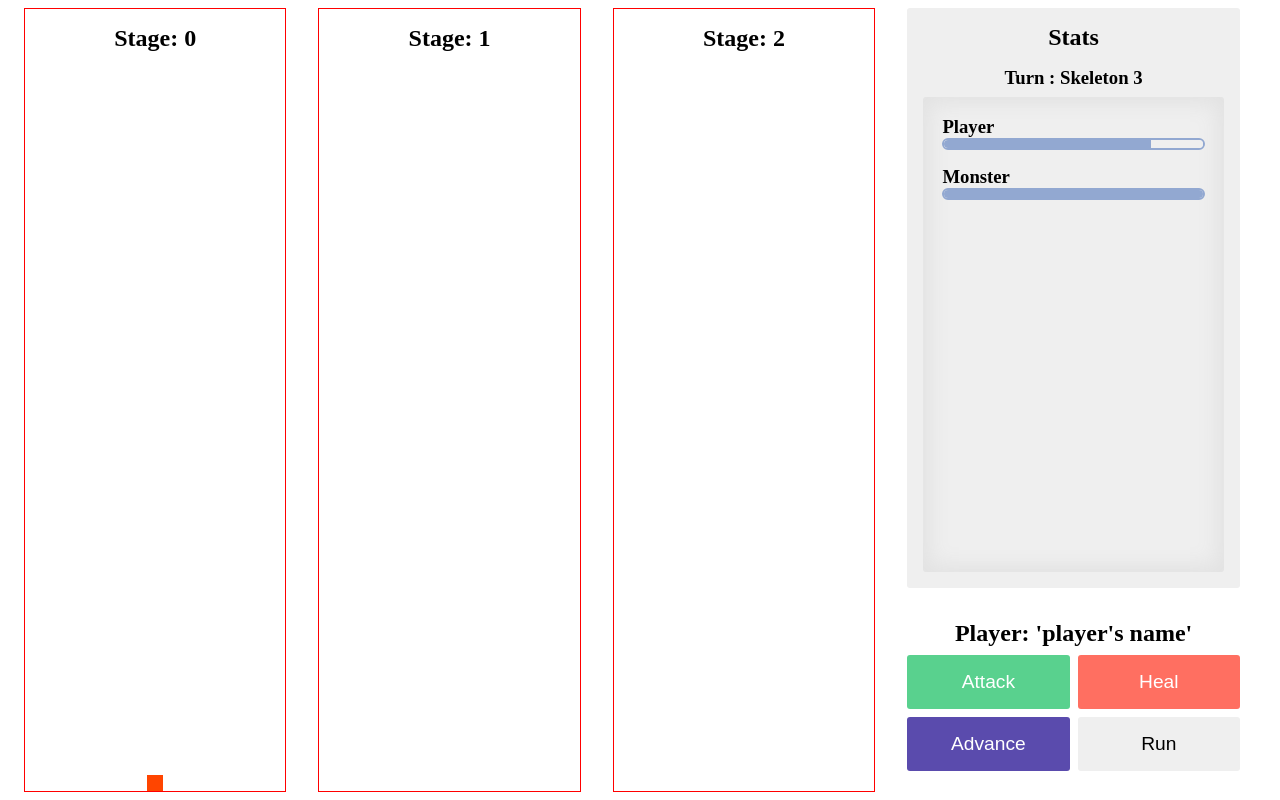
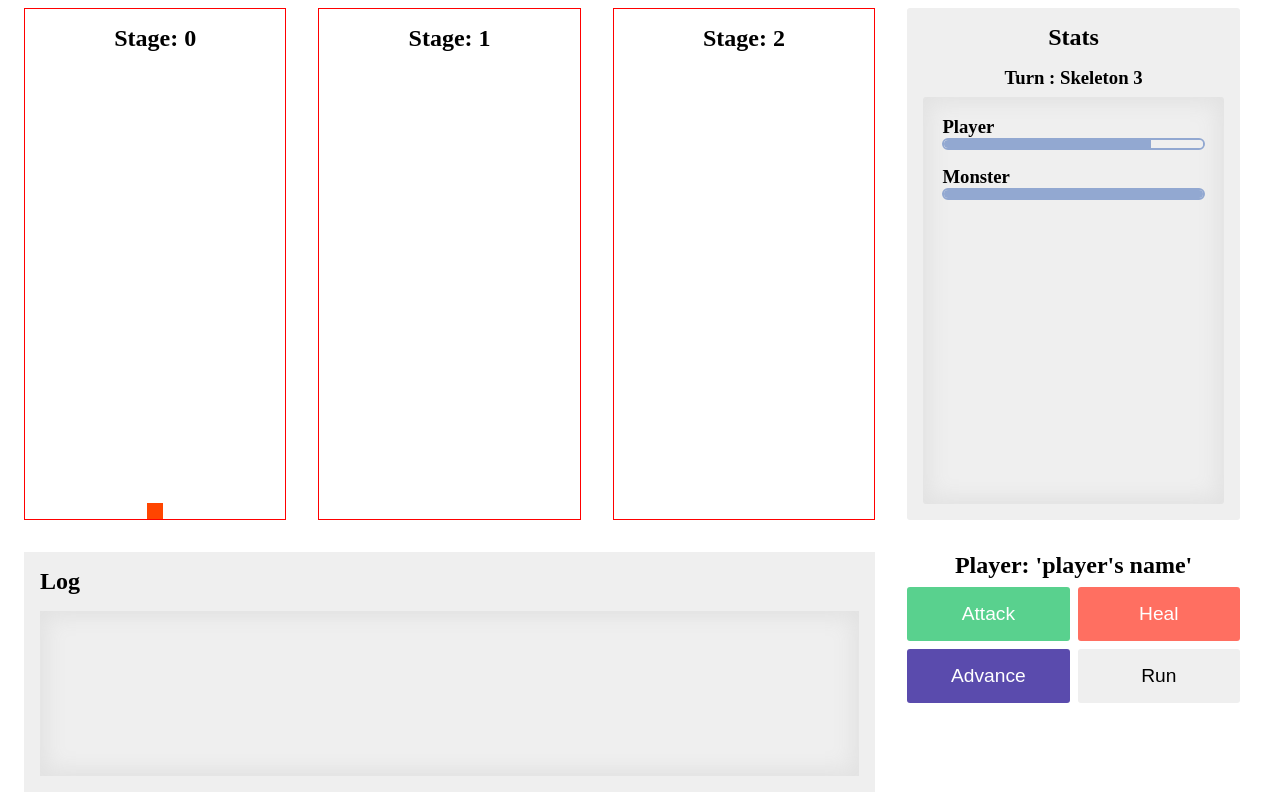
Before and after one commit to iritaca/dnd-slim-version, a React (Create React App) app: page / in a window 1280 px wide. Built offline with nearby package versions, Linux system fonts and the light colour scheme.

Commit message:
log section added

```diff
--- a/src/Game.tsx
+++ b/src/Game.tsx
@@ -58,6 +58,10 @@ export const Game = () => {
           </>
         )}
         {hasWon && <WinScreen />}
+      </section>
+      <section className={Styles.logSection}>
+        <h2 className={Styles.title}>Log</h2>
+        <div className={Styles.description}></div>
       </section>
       <section className={Styles.userActionsSection}>
         <h2>Player: 'player's name'</h2>
--- a/src/Styles/Game.module.scss
+++ b/src/Styles/Game.module.scss
@@ -67,13 +67,15 @@ $clr-magenta_1: #ff6f61;
   margin: 0 var(--mainMargin);
   display: grid;
   grid-template-columns: 70% calc(30% - var(--gridGap));
-  grid-template-rows: repeat(4, 1fr);
+  grid-template-rows: repeat(6, 1fr);
   grid-gap: var(--gridGap);
   grid-template-areas:
     "game stats"
     "game stats"
     "game stats"
-    "game userActions";
+    "game stats"
+    "logSection userActions"
+    "logSection userActions";
 }
 
 /*#region game section*/
@@ -149,6 +151,26 @@ $clr-magenta_1: #ff6f61;
 }
 
 /*#endregion stats section*/
+
+/*#region Log section*/
+.logSection {
+  grid-area: logSection;
+  display: flex;
+  flex-direction: column;
+  padding: 16px;
+  background-color: $clr-gray_1;
+  .title {
+    text-align: left;
+  }
+  .description {
+    height: 100%;
+    margin-top: 16px;
+    padding: 1.2rem;
+    box-shadow: inset 0 0 20px 7px $clr-gray_2;
+    border-radius: var(--borderRadius);
+  }
+}
+/*#endregion Log section*/
 
 /*#region user actions section*/
 .userActionsSection {
```
